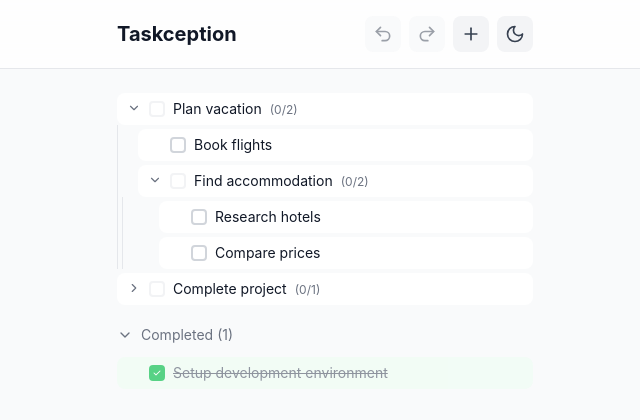
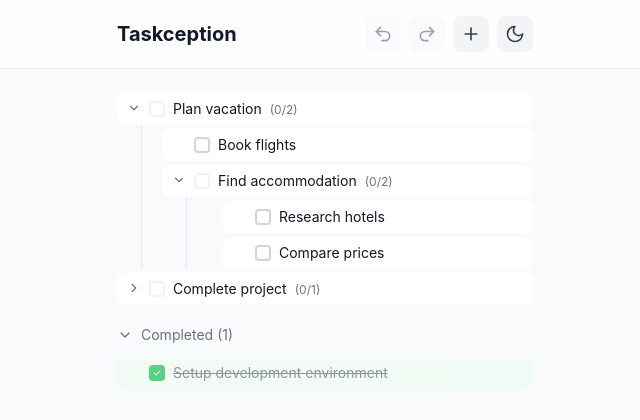
Before and after one commit to brownjasonlee/Taskception, a React (Vite) app: page / in a window 1280 px wide. Shown: the top 420 px of the page, without its empty margins (315-955 px from the left). Built offline with nearby package versions, Linux system fonts and the light colour scheme.

Commit message:
fix: Align vertical border line with parent checkbox
- Position children container border to align with parent's checkbox
- Add marginLeft offset of 24px (16px expand button + 8px gap) to border
- Ensures visual hierarchy lines connect properly between parent and child tasks

```diff
--- a/src/components/TodoItem.tsx
+++ b/src/components/TodoItem.tsx
@@ -317,7 +317,10 @@ export const TodoItem: React.FC<TodoItemProps> = ({
       )}
 
       {todo.expanded && hasChildren && (
-        <div className="border-l border-gray-200 dark:border-gray-700 pl-1 pt-1">
+        <div
+          className="border-l border-gray-200 dark:border-gray-700 pl-1 pt-1"
+          style={{ marginLeft: `${indentLevel + 24}px` }}
+        >
           <div className="space-y-1">
             {todo.children.map((childTodo) => (
               <TodoItem
```
